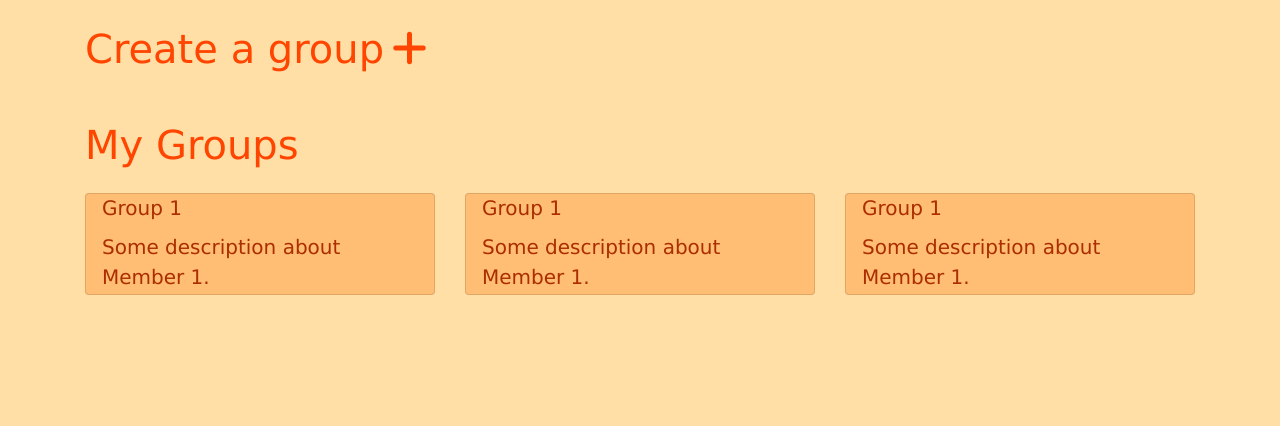
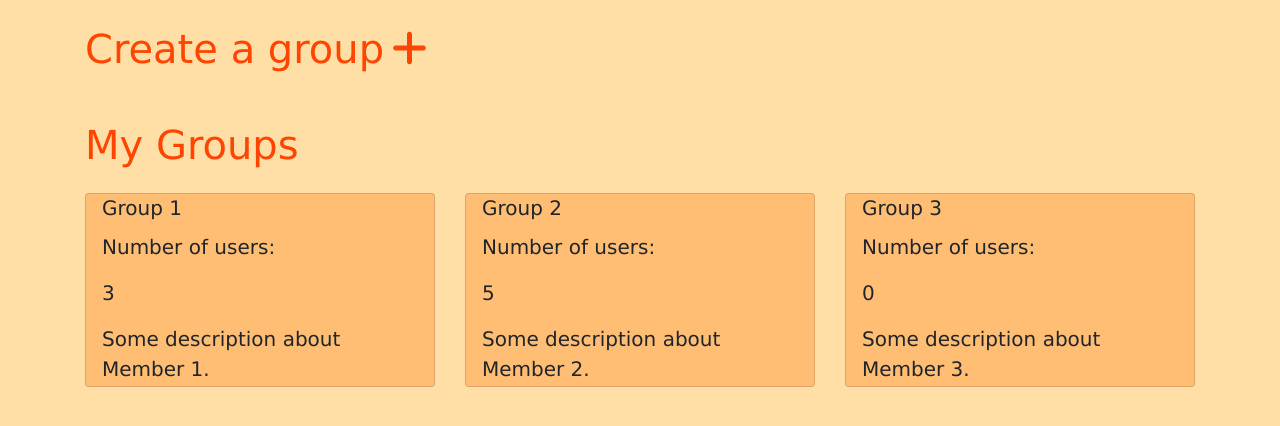
Before and after one commit to honguyen00/babysitters, a Node server app: template views/groupFront.handlebars in a window 1280 px wide. Shown: the part 169-595 px from the top of the page. Run offline with Node 20, Linux system fonts and the light colour scheme; the template is opened without the code that fills it, so the values that code supplies are empty; some libraries are stand-ins or nearby versions.

Commit message:
groupCreate and groupFront edited

```diff
--- a/views/groupFront.handlebars
+++ b/views/groupFront.handlebars
@@ -8,36 +8,33 @@
 
   <div class="row">
     <div class="col-md-4">
-      <a href="#" style="text-decoration: none;">
         <div class="card" style="background-color: #FFBE74;">
           <div class="card-body">
-            <h5 class="card-title">Group 1</h5>
+            <h5 class="card-title" id="name">Group 1</h5>
+            <p>Number of users:</p><p id="number_of_users">3</p>
             <p class="card-text">Some description about Member 1.</p>
           </div>
         </div>
-      </a>
     </div>
 
     <div class="col-md-4">
-      <a href="#" style="text-decoration: none;">
         <div class="card" style="background-color: #FFBE74;">
           <div class="card-body">
-            <h5 class="card-title">Group 1</h5>
-            <p class="card-text">Some description about Member 1.</p>
+            <h5 class="card-title" id="name">Group 2</h5>
+            <p>Number of users:</p><p id="number_of_users">5</p>
+            <p class="card-text">Some description about Member 2.</p>
           </div>
         </div>
-      </a>
     </div>
 
     <div class="col-md-4">
-      <a href="#" style="text-decoration: none;">
         <div class="card" style="background-color: #FFBE74;">
           <div class="card-body">
-            <h5 class="card-title">Group 1</h5>
-            <p class="card-text">Some description about Member 1.</p>
+            <h5 class="card-title" id="name">Group 3</h5>
+            <p>Number of users:</p><p id="number_of_users">0</p>
+            <p class="card-text" id="interests">Some description about Member 3.</p>
           </div>
         </div>
-      </a>
     </div>
   </div>
 </div>
```
Also changed, not shown: views/groupCreate.handlebars (+2 -41 lines).
